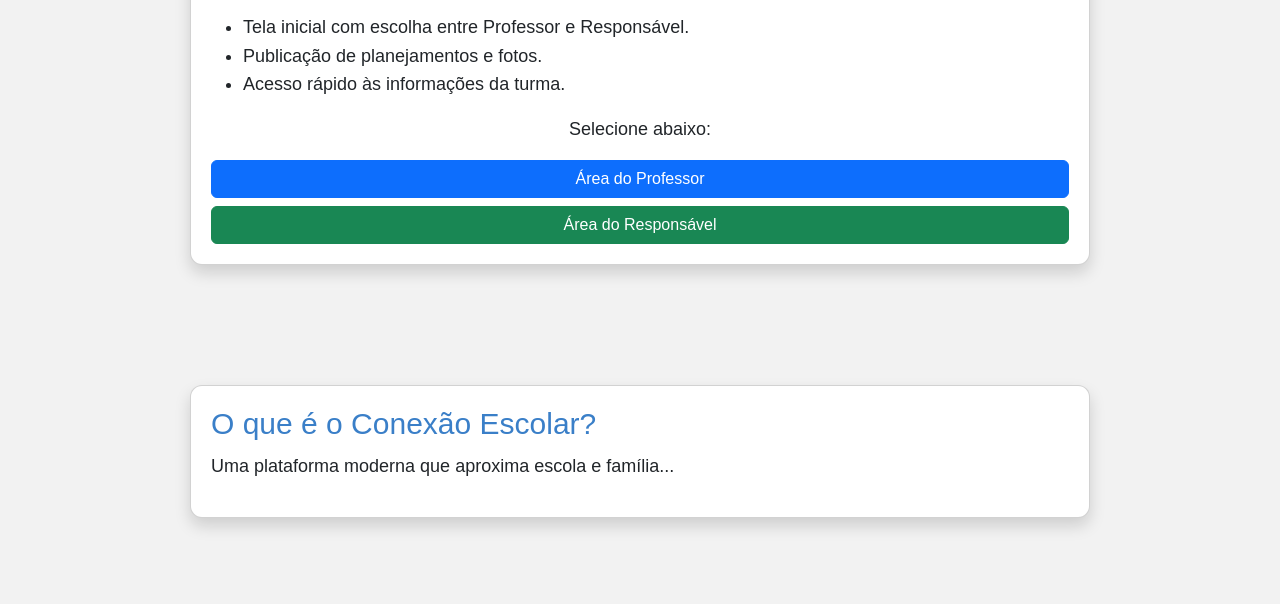
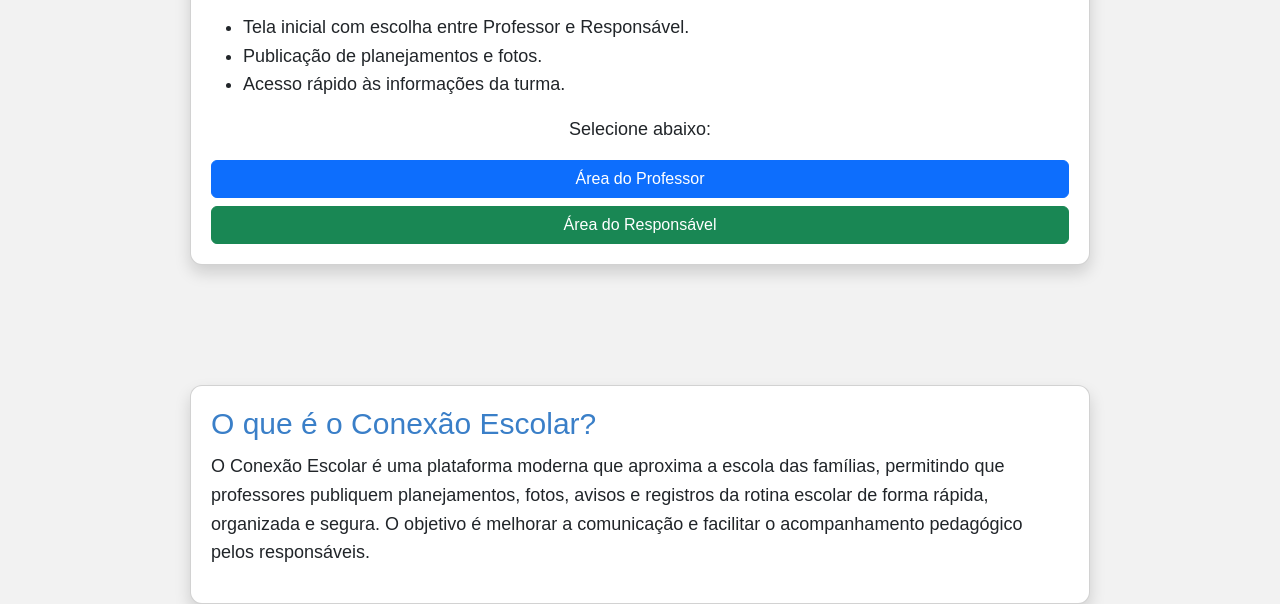
Before and after one commit to LuizGustavoCSantos/Conex-o-Escolar, a plain HTML site: page index.html in a window 1280 px wide. Shown: the part 384-988 px from the top of the page. Drawn offline with nearby package versions, Linux system fonts and the light colour scheme.

Commit message:
mudei as coisas

```diff
--- a/index.html
+++ b/index.html
@@ -51,7 +51,7 @@
 <section id="sobre">
   <div class="card shadow">
     <h2>O que é o Conexão Escolar?</h2>
-    <p>Uma plataforma moderna que aproxima escola e família...</p>
+    <p>O Conexão Escolar é uma plataforma moderna que aproxima a escola das famílias, permitindo que professores publiquem planejamentos, fotos, avisos e registros da rotina escolar de forma rápida, organizada e segura. O objetivo é melhorar a comunicação e facilitar o acompanhamento pedagógico pelos responsáveis.</p>
   </div>
 </section>
 
```
